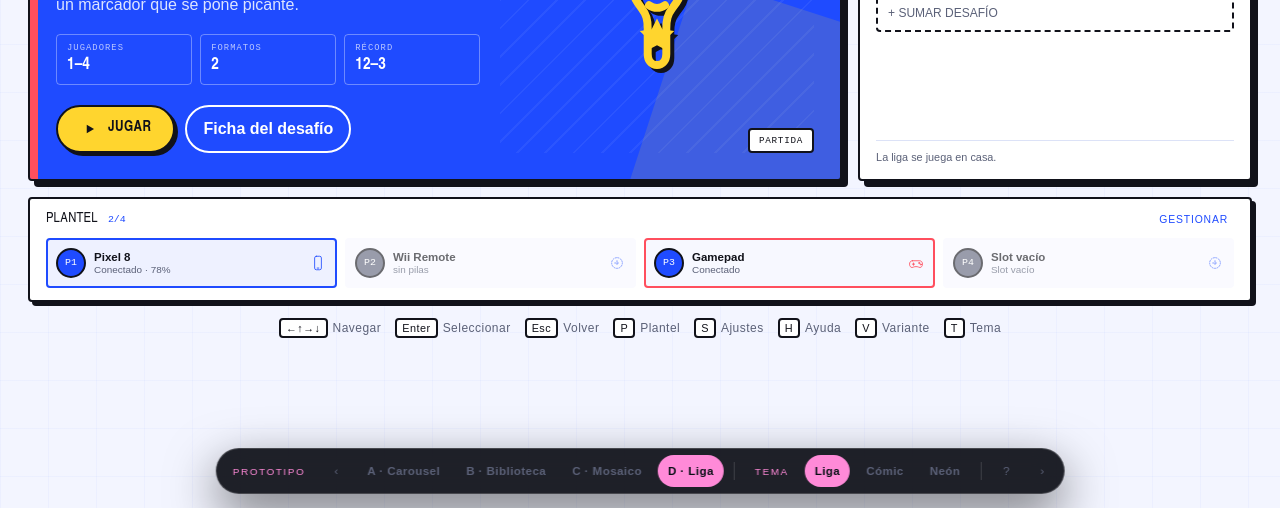
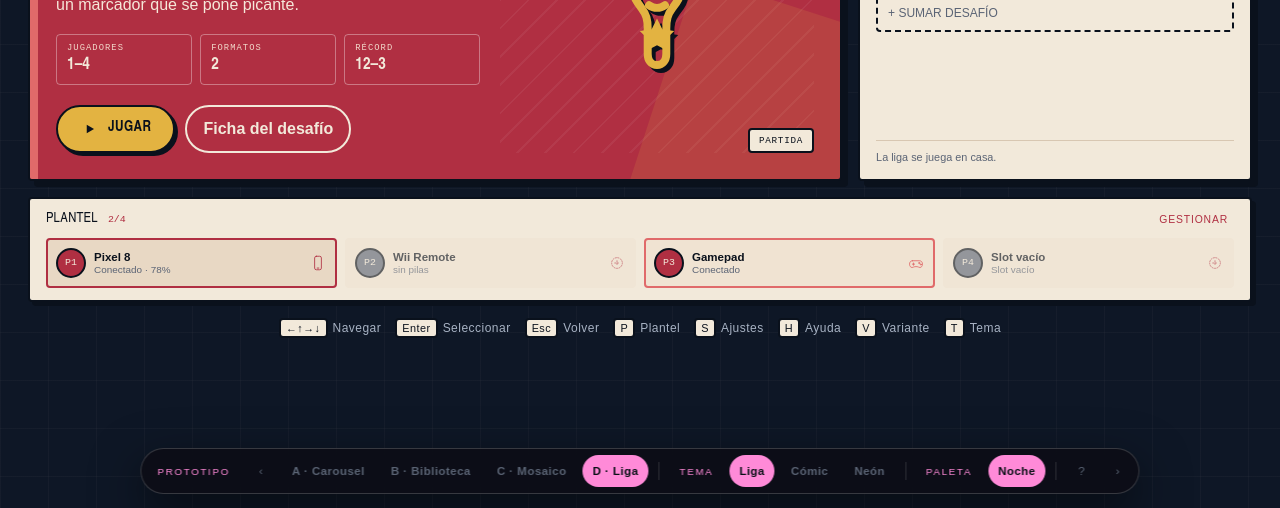
Before and after one commit to skalanux/toxinator, a plain HTML site: page prototype/launcher/index.html in a window 1280 px wide. Shown: the part 292-800 px from the top of the page. Drawn offline with Linux system fonts and the light colour scheme.

Commit message:
prototype: replace LIGA palette with night/day crimson-gold-jade

```diff
--- a/prototype/launcher/app.js
+++ b/prototype/launcher/app.js
@@ -436,6 +436,7 @@ const CAP_LABELS = {
 const query = new URLSearchParams(location.search);
 const requestedVariant = (query.get("variant") || "D").toUpperCase();
 const requestedTheme = (query.get("theme") || "liga").toLowerCase();
+const requestedPalette = (query.get("palette") || "noche").toLowerCase();
 const KNOWN_SCREENS = [
   "home",
   "detail",
@@ -455,6 +456,7 @@ const screenFromQuery =
 const state = {
   variant: VARIANTS.includes(requestedVariant) ? requestedVariant : "D",
   theme: THEMES.includes(requestedTheme) ? requestedTheme : "liga",
+  palette: ["noche", "dia"].includes(requestedPalette) ? requestedPalette : "noche",
   screen: KNOWN_SCREENS.includes(screenFromQuery) ? screenFromQuery : "home",
   language: "es",
   selectedGame: 0,
@@ -1349,7 +1351,8 @@ function renderOverlay() {
 
 function render() {
   const app = document.getElementById("app");
-  document.body.className = `theme-${state.theme}`;
+  const paletteClass = state.theme === "liga" ? ` palette-${state.palette}` : "";
+  document.body.className = `theme-${state.theme}${paletteClass}`;
   app.className = `variant-${state.variant.toLowerCase()}`;
   app.innerHTML = `${renderHome()}${renderOverlay()}`;
   renderProtoBar();
@@ -1365,6 +1368,7 @@ function renderProtoBar() {
     <span class="divider"></span>
     <span class="proto-label">Tema</span>
     ${THEMES.map((theme) => `<button class="variant-button ${state.theme === theme ? "active" : ""}" data-action="theme" data-theme="${theme}">${compact ? THEME_NAMES[theme].replace(" 78", "") : THEME_NAMES[theme]}</button>`).join("")}
+    ${state.theme === "liga" ? `<span class="divider"></span><span class="proto-label">Paleta</span><button class="variant-button ${state.palette === "noche" ? "active" : ""}" data-action="toggle-palette">${state.palette === "noche" ? "Noche" : "Día"}</button>` : ""}
     <span class="divider"></span>
     <button class="arrow" data-action="help" aria-label="${t("help")}">?</button>
     <button class="arrow" data-action="cycle-variant" data-delta="1" aria-label="Variante siguiente">›</button>`;
@@ -1379,6 +1383,11 @@ function updateUrl() {
     const url = new URL(location.href);
     url.searchParams.set("variant", state.variant);
     url.searchParams.set("theme", state.theme);
+    if (state.theme === "liga") {
+      url.searchParams.set("palette", state.palette);
+    } else {
+      url.searchParams.delete("palette");
+    }
     history.replaceState(null, "", url);
   } catch {
     // file:// and some embedded contexts may reject history updates.
@@ -1403,6 +1412,13 @@ function cycleTheme(delta) {
   const index = THEMES.indexOf(state.theme);
   const next = (index + delta + THEMES.length) % THEMES.length;
   setTheme(THEMES[next]);
+}
+
+function togglePalette() {
+  if (state.theme !== "liga") return;
+  state.palette = state.palette === "noche" ? "dia" : "noche";
+  updateUrl();
+  render();
 }
 
 function cycleVariant(delta) {
@@ -1734,6 +1750,9 @@ document.addEventListener("click", (event) => {
     case "theme":
       setTheme(target.dataset.theme);
       break;
+    case "toggle-palette":
+      togglePalette();
+      break;
     case "cycle-variant":
       cycleVariant(Number(target.dataset.delta) || 1);
       break;
--- a/prototype/launcher/index.html
+++ b/prototype/launcher/index.html
@@ -7,7 +7,7 @@
     <title>Toxinator 3 — Launcher prototype</title>
     <link rel="stylesheet" href="./styles.css" />
   </head>
-  <body class="theme-liga">
+  <body class="theme-liga palette-noche">
     <div id="app"></div>
     <div id="proto-bar" aria-label="Selector de variante del prototipo"></div>
     <noscript>Este prototipo necesita JavaScript.</noscript>
--- a/prototype/launcher/styles.css
+++ b/prototype/launcher/styles.css
@@ -3200,26 +3200,34 @@ body.theme-feria .empty-home p {
 
 body.theme-liga {
   color-scheme: light;
-  --bg: #f3f5ff;
-  --bg-2: #e8ecff;
+  --bg: #f2f1ec;
+  --bg-2: #e7e6df;
   --panel: #ffffff;
-  --panel-2: #eef1ff;
-  --line: #11121a;
-  --text: #11121a;
-  --muted: #5b6178;
-  --paper-muted: #5b6178;
-  --accent: #1f4bff;
-  --warm: #ffd52e;
-  --green: #2ee6c8;
-  --red: #ff4f5e;
+  --panel-2: #f5f4ef;
+  --line: #151a20;
+  --text: #151a20;
+  --muted: #5b6475;
+  --paper-muted: #5b6475;
+  --accent: #b02f42;
+  --warm: #d6a23a;
+  --green: #2e7d6e;
+  --red: #c94f4f;
+  --court-line: #151a2008;
+  --overlay: rgba(21, 26, 32, 0.45);
+  --line-soft: #dcdad2;
+  --surface-2: #f7f6f2;
+  --on-accent: #fff8f0;
+  --on-accent-muted: #f6e7d9;
+  --on-accent-faint: #f1d7c9;
+  --error-soft: #f7e1e3;
   --radius: 4px;
   --shadow: 0 18px 50px rgba(17, 18, 26, 0.12);
   --font-ui: "IBM Plex Sans", "Liberation Sans", sans-serif;
   --font-display: "Archivo Black", "Nimbus Sans Narrow", "Liberation Sans", sans-serif;
   background-color: var(--bg);
   background-image:
-    linear-gradient(#1f4bff08 1px, transparent 1px),
-    linear-gradient(90deg, #1f4bff08 1px, transparent 1px);
+    linear-gradient(var(--court-line) 1px, transparent 1px),
+    linear-gradient(90deg, var(--court-line) 1px, transparent 1px);
   background-size: 48px 48px;
   color: var(--text);
 }
@@ -3432,7 +3440,7 @@ body.theme-liga .featured-sub {
 body.theme-liga .featured-desc {
   max-width: 54ch;
   margin: 14px 0 0;
-  color: #dce4ff;
+  color: var(--on-accent-muted);
   line-height: 1.45;
 }
 
@@ -3452,7 +3460,7 @@ body.theme-liga .featured-stats div {
 
 body.theme-liga .featured-stats span {
   display: block;
-  color: #b9c6ff;
+  color: var(--on-accent-faint);
   font-family: "IBM Plex Mono", "Liberation Mono", monospace;
   font-size: 0.55rem;
   letter-spacing: 0.12em;
@@ -3605,7 +3613,7 @@ body.theme-liga .ladder-row {
   gap: 10px;
   align-items: center;
   padding: 12px 6px;
-  border-bottom: 1px solid #dce2f7;
+  border-bottom: 1px solid var(--line-soft);
   text-align: left;
   transition: background 150ms ease;
 }
@@ -3688,7 +3696,7 @@ body.theme-liga .ladder-add:focus-visible {
 body.theme-liga .ladder-note {
   margin: 10px 0 0;
   padding-top: 10px;
-  border-top: 1px solid #dce2f7;
+  border-top: 1px solid var(--line-soft);
   color: var(--muted);
   font-size: 0.68rem;
 }
@@ -3745,7 +3753,7 @@ body.theme-liga .bench-slot {
   min-width: 0;
   padding: 8px;
   color: var(--line);
-  background: #f7f8ff;
+  background: var(--surface-2);
   border: 2px solid transparent;
   border-radius: 4px;
   text-align: left;
@@ -3904,7 +3912,7 @@ body.theme-liga .tile.selected .tile-label {
 }
 
 body.theme-liga .tile.selected .tile-label .sub {
-  color: #dce4ff;
+  color: var(--on-accent-muted);
 }
 
 body.theme-liga .tile .tile-label .title,
@@ -4019,7 +4027,7 @@ body.theme-liga .mode-pill.selected {
 /* overlays */
 
 body.theme-liga .overlay {
-  background: rgba(11, 21, 51, 0.56);
+  background: var(--overlay);
 }
 
 body.theme-liga .panel {
@@ -4087,7 +4095,7 @@ body.theme-liga .slot-card,
 body.theme-liga .players-summary,
 body.theme-liga .meta-item {
   color: var(--line);
-  background: #f7f8ff;
+  background: var(--surface-2);
   border: 2px solid var(--line);
   border-radius: 4px;
 }
@@ -4142,7 +4150,7 @@ body.theme-liga .error-panel {
 
 body.theme-liga .error-icon {
   color: var(--red);
-  background: #ffe9ec;
+  background: var(--error-soft);
   border: 2px solid var(--red);
 }
 
@@ -4181,11 +4189,11 @@ body.theme-liga .off-screen h2 {
 }
 
 body.theme-liga .off-screen p {
-  color: #b9c6ff;
+  color: var(--on-accent-faint);
 }
 
 body.theme-liga .spinner {
-  border-color: #b9c6ff;
+  border-color: var(--on-accent-faint);
   border-top-color: var(--warm);
 }
 
@@ -4289,3 +4297,52 @@ body.theme-liga .launch-art {
 body.theme-liga .launch-art svg {
   filter: drop-shadow(3px 3px 0 var(--line));
 }
+
+/* LIGA · NOCHE */
+
+body.palette-noche {
+  color-scheme: dark;
+  --bg: #0e1726;
+  --bg-2: #131f31;
+  --panel: #f2e9da;
+  --panel-2: #e8d8c4;
+  --line: #0a111c;
+  --text: #f2e9da;
+  --muted: #5b6475;
+  --paper-muted: #5b6475;
+  --accent: #b02f42;
+  --warm: #e3b341;
+  --green: #3e8e7e;
+  --red: #e06a6a;
+  --court-line: #f2e9da08;
+  --overlay: rgba(3, 7, 13, 0.72);
+  --line-soft: #d8c7b2;
+  --surface-2: #f0e3d2;
+  --on-accent: #fff8f0;
+  --on-accent-muted: #f6e7d9;
+  --on-accent-faint: #f1d7c9;
+  --error-soft: #f7e1e3;
+  background-color: var(--bg);
+  background-image:
+    linear-gradient(var(--court-line) 1px, transparent 1px),
+    linear-gradient(90deg, var(--court-line) 1px, transparent 1px);
+}
+
+body.palette-noche .hints {
+  color: #a8b3c4;
+}
+
+body.palette-noche .hints kbd {
+  color: var(--line);
+  background: var(--panel);
+  border-color: var(--line);
+}
+
+body.palette-noche .off-screen p {
+  color: #c9b79e;
+}
+
+body.palette-noche .spinner {
+  border-color: var(--line-soft);
+  border-top-color: var(--accent);
+}
```
Also changed, not shown: prototype/launcher/screenshots/liga-dia-detail.png (added), prototype/launcher/screenshots/liga-dia-home.png (added), prototype/launcher/screenshots/liga-dia-players.png (added), prototype/launcher/screenshots/liga-noche-connecting.png (added), prototype/launcher/screenshots/liga-noche-detail.png (added), prototype/launcher/screenshots/liga-noche-empty.png (added), prototype/launcher/screenshots/liga-noche-error.png (added), prototype/launcher/screenshots/liga-noche-home.png (added), prototype/launcher/screenshots/liga-noche-launching.png (added), prototype/launcher/screenshots/liga-noche-players.png (added), prototype/launcher/screenshots/liga-noche-settings.png (added), 1 other file.
